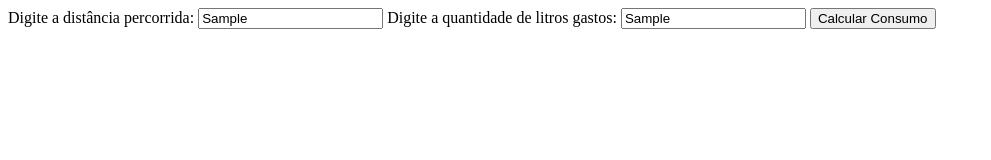
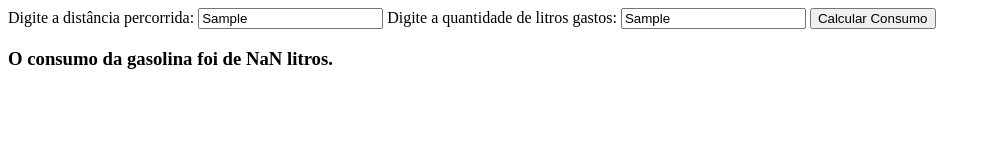
Before and after one commit to LucasDevRJ/gasolinadora, a plain HTML site: page index.html in a window 1280 px wide. Both pictures are taken after typing "Sample", "Sample" into the empty fields and a click on the button "Calcular Consumo". Shown: the whole page, without its empty margins (0-991 px from the left). Drawn offline with Linux system fonts and the light colour scheme.

Commit message:
Calculo do consumo da gasolina concluído

```diff
--- a/index.html
+++ b/index.html
@@ -14,6 +14,8 @@
 
 	<button onclick="pegaValores()">Calcular Consumo</button>
 
+	<h3 id="respostaConsumoGasolina"></h3>
+
 	<script src="js/index.js"></script>
 </body>
 </html>
--- a/js/index.js
+++ b/js/index.js
@@ -2,6 +2,16 @@ function pegaValores() {
 	var campoValorDistancia = document.getElementById("distancia");
 	var campoValorLitros = document.getElementById("litros");
 
+	var resposta = document.getElementById("respostaConsumoGasolina");
+
 	var distancia = campoValorDistancia.value;
 	var litros = campoValorLitros.value;
+
+	calculaConsumo(distancia, litros, resposta);
 }
+
+function calculaConsumo(distancia, litros, resposta) {
+	var consumoGasolina = distancia / litros;
+
+	resposta.textContent = "O consumo da gasolina foi de " + consumoGasolina + " litros.";
+}
```
